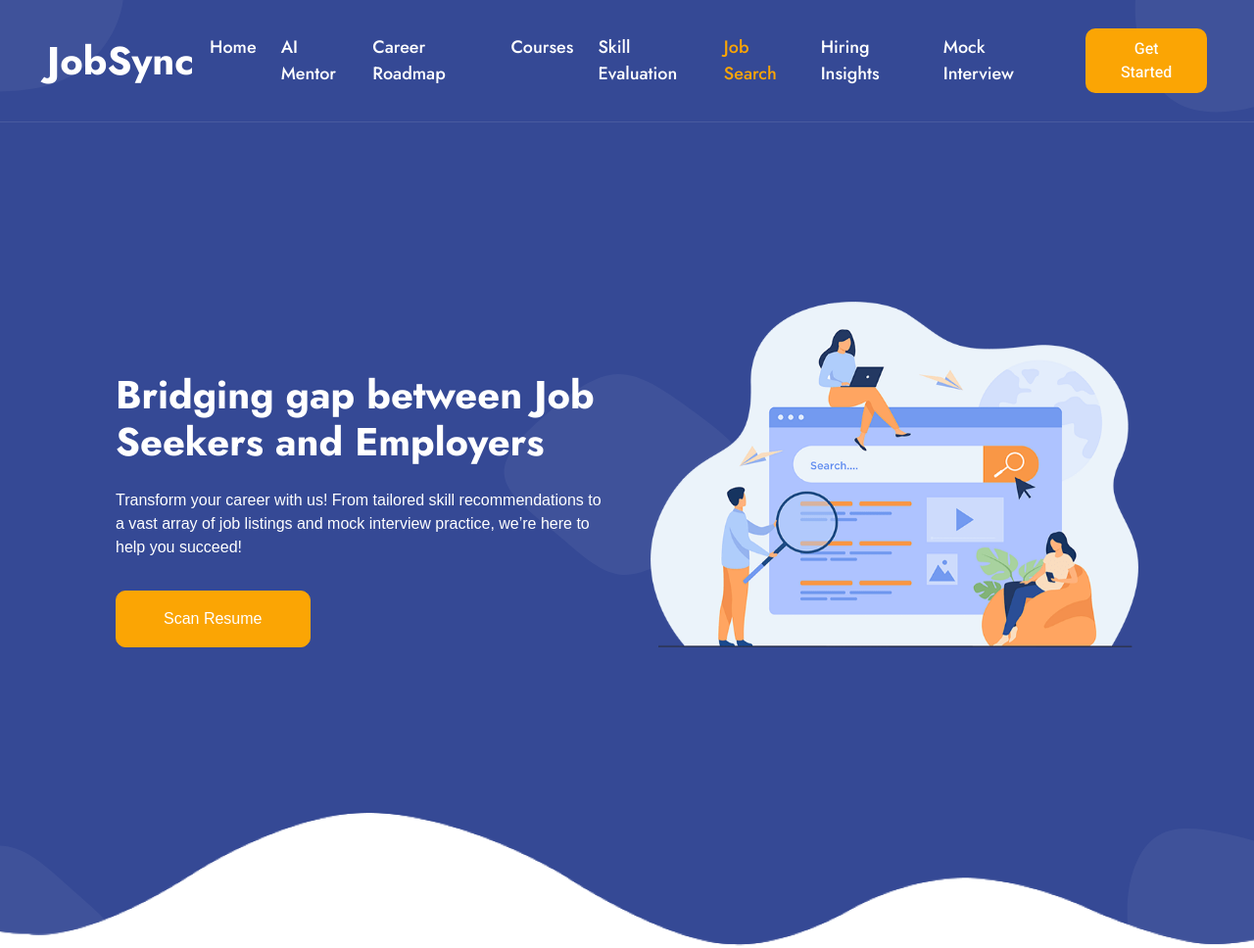
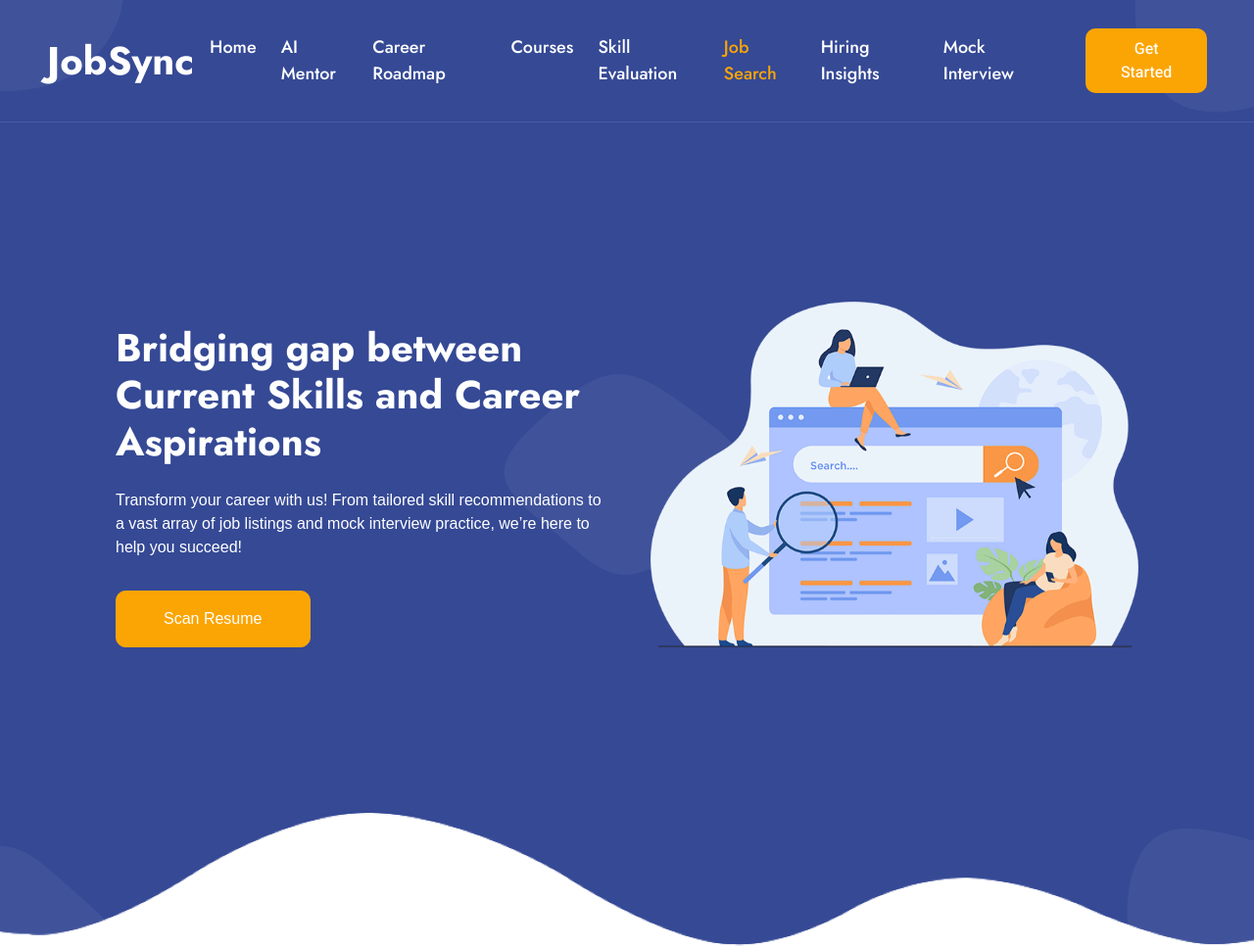
Before and after one commit to thehustler01/JobSync, a Django app: page /scrape_jobs/jobs/ in a window 1280 px wide. Shown: the top 968 px of the page at 98% size. Run offline with Django 5.2, Linux system fonts and the light colour scheme; some libraries are stand-ins or nearby versions.

Commit message:
Stable Version 3

```diff
--- a/main/templates/jobList.html
+++ b/main/templates/jobList.html
@@ -323,7 +323,7 @@
           <div class="row g-5 align-items-end">
             <div class="col-lg-6 text-center text-lg-start">
               <h1 class="text-white mb-4 animated slideInDown">
-                Bridging gap between Job Seekers and Employers
+                Bridging gap between Current Skills and Career Aspirations
               </h1>
               <p class="text-white pb-3 animated slideInDown">
                 Transform your career with us! From tailored skill
--- a/main/templates/jobs.html
+++ b/main/templates/jobs.html
@@ -79,7 +79,7 @@
           <div class="row g-5 align-items-end">
             <div class="col-lg-6 text-center text-lg-start">
               <h1 class="text-white mb-4 animated slideInDown">
-                Bridging gap between Job Seekers and Employers
+                Bridging gap between Current Skills and Career Aspirations
               </h1>
               <p class="text-white pb-3 animated slideInDown">
                 Transform your career with us! From tailored skill
--- a/main/templates/resumeParser.html
+++ b/main/templates/resumeParser.html
@@ -73,7 +73,8 @@
               <div class="container px-lg-5">
                   <div class="row g-5 align-items-end">
                       <div class="col-lg-6 text-center text-lg-start">
-                          <h1 class="text-white mb-4 animated slideInDown">Bridging gap between Job Seekers and Employers</h1>
+                        <h1 class="text-white mb-4 animated slideInDown">Bridging gap between Current Skills and Career Aspirations</h1>
+
                           <p class="text-white pb-3 animated slideInDown">Transform your career with us! From tailored skill recommendations to a vast array of job listings and mock interview practice, we’re here to help you succeed!</p>
                           <a href="" class="btn btn-secondary py-sm-3 px-sm-5 rounded-pill me-3 animated slideInLeft">Scan Resume</a>
                           <!-- <a href="" class="btn btn-light py-sm-3 px-sm-5 rounded-pill animated slideInRight">Contact Us</a> -->
```
